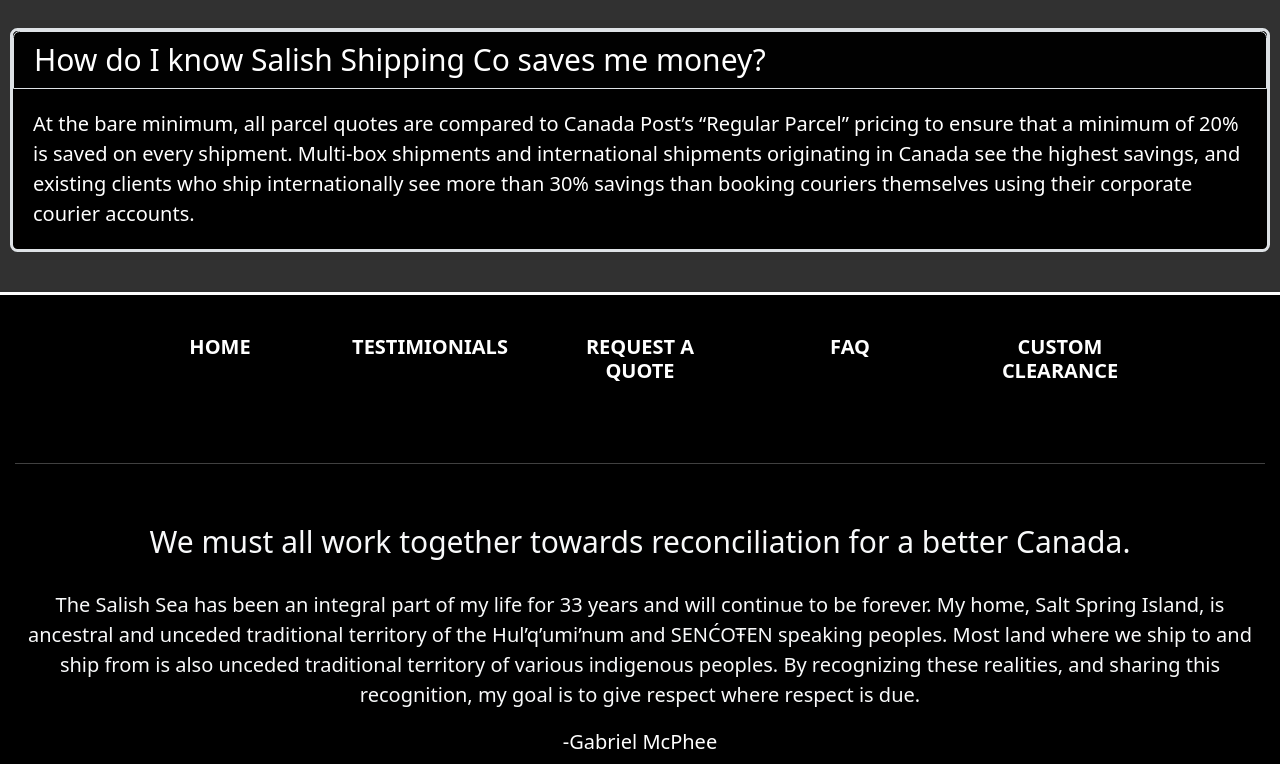
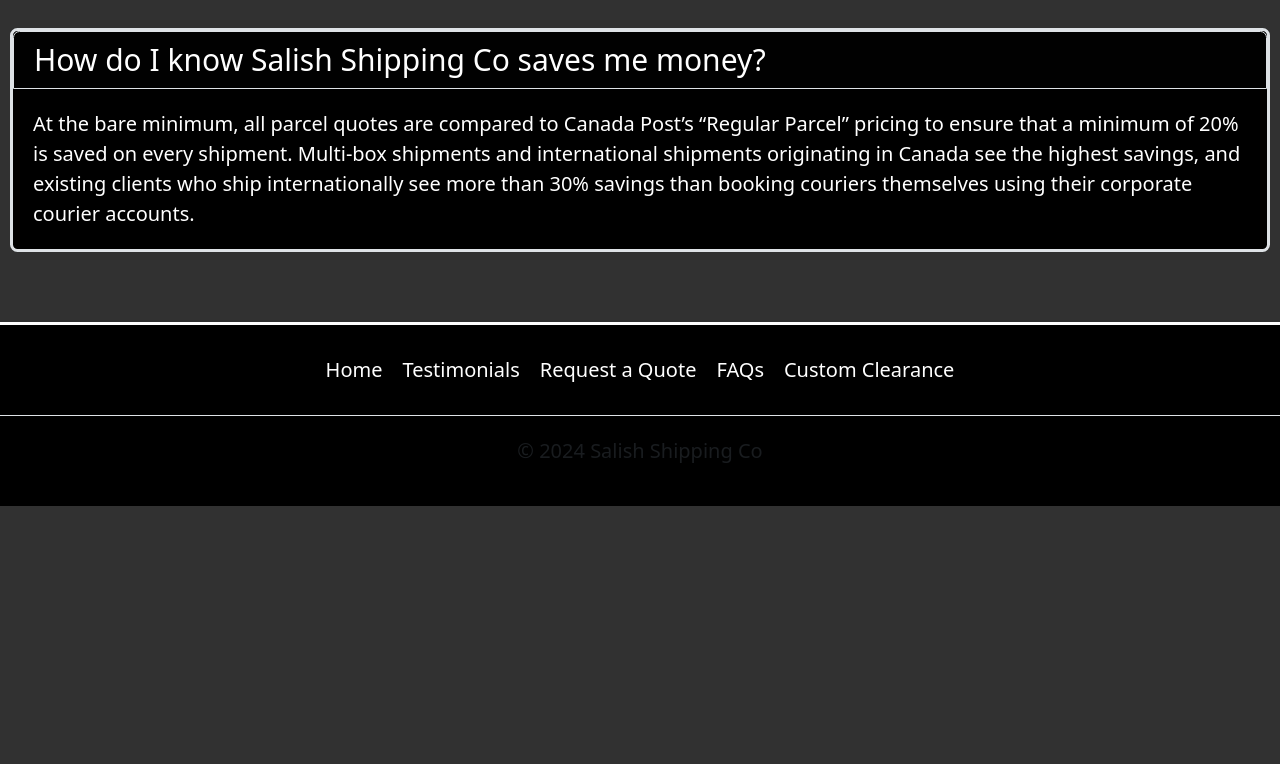
Before and after one commit to Ametherius/salishshipping, a plain HTML site: page faq.html in a window 1280 px wide. Shown: the part 1439-2203 px from the top of the page. After the commit the page ends 1945 px from the top, so only its background shows below. Drawn offline with nearby package versions, Linux system fonts and the light colour scheme.

Commit message:
Update faq.html

```diff
--- a/faq.html
+++ b/faq.html
@@ -102,38 +102,16 @@
 
     </div>
 
-    <footer class="bg-black text-white text-center border-3 border-top border-white">
-      <div class="container-fluid">
-        <section class="mt-4">
-          <div class="row text-center d-flex justify-content-center p-2">
-            <div class="col-md-2">
-              <h6 class="text-uppercase fw-bold"><a href="./" class="text-white text-decoration-none">Home</a></h6>
-            </div>
-          <div class="col-md-2">
-            <h6 class="text-uppercase fw-bold"><a href="./testimonials" class="text-white text-decoration-none">Testimionials</a></h6>
-          </div>
-          <div class="col-md-2">
-            <h6 class="text-uppercase fw-bold"><a href="./quote" class="text-white text-decoration-none">Request a Quote</a></h6>
-          </div>
-          <div class="col-md-2">
-            <h6 class="text-uppercase fw-bold"><a href="./faq" class="text-decoration-none text-white">Faq</a></h6>
-          </div>
-          <div class="col-md-2">
-            <h6 class="text-uppercase fw-bold"><a href="./custom-clearance" class="text-white text-decoration-none">Custom Clearance</a></h6>
-          </div>
-        </section>
-
-        <hr class="my-5">
-        <section class="m-0">
-          <div class="row d-flex justify-content-center">
-            <h4 class="text-center text-light mb-4">We must all work together towards reconciliation for a better Canada.</h4>
-          <p class="text-center text-light">The Salish Sea has been an integral part of my life for 33 years and will continue to be forever. My home, Salt Spring Island, is ancestral and unceded traditional territory of the Hul’q’umi’num and SENĆOŦEN speaking peoples. Most land where we ship to and ship from is also unceded traditional territory of various indigenous peoples. By recognizing these realities, and sharing this recognition, my goal is to give respect where respect is due.</p>
-
-        <h6>-Gabriel McPhee</h6>
-          </div>
-        </section>
-      </div>
-    </footer>
+    <footer class="py-3 mb-0 mt-4 bg-black border-top border-3 border-white">
+    <ul class="nav justify-content-center border-bottom pb-3 mb-3">
+      <li class="nav-item"><a href="/" class="nav-link px-2 text-white">Home</a></li>
+      <li class="nav-item"><a href="./testimonials" class="nav-link px-2 text-white">Testimonials</a></li>
+      <li class="nav-item"><a href="./quote" class="nav-link px-2 text-white">Request a Quote</a></li>
+      <li class="nav-item"><a href="./faq" class="nav-link px-2 text-white">FAQs</a></li>
+      <li class="nav-item"><a href="./custom-clearance" class="nav-link px-2 text-white">Custom Clearance</a></li>
+    </ul>
+    <p class="text-center text-body-secondary">© 2024 Salish Shipping Co</p>
+  </footer>
 
 
     <script src="https://cdn.jsdelivr.net/npm/bootstrap@5.3.1/dist/js/bootstrap.bundle.min.js" integrity="sha384-HwwvtgBNo3bZJJLYd8oVXjrBZt8cqVSpeBNS5n7C8IVInixGAoxmnlMuBnhbgrkm" crossorigin="anonymous"></script>
```
